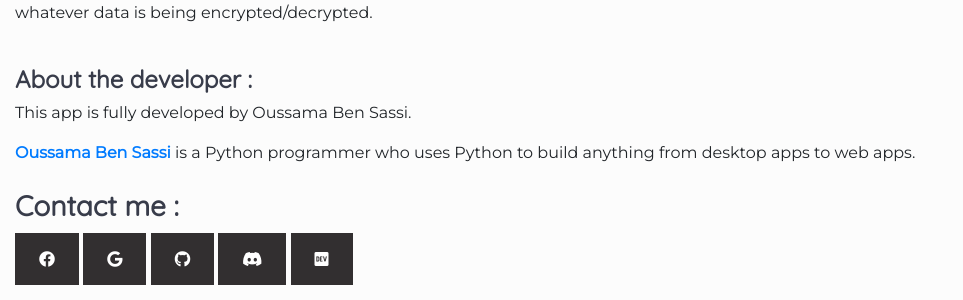
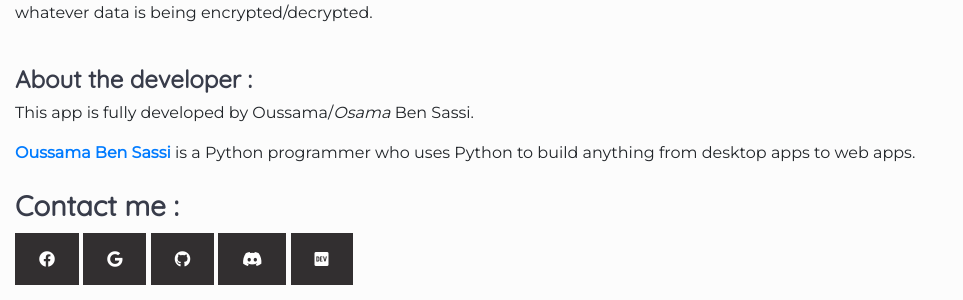
Before and after one commit to Oussama1403/Encipherr, a Flask app: page /about in a window 1280 px wide. Shown: the part 240-540 px from the top of the page, without its empty margins (0-963 px from the left). Run offline with Flask 2, Linux system fonts and the light colour scheme; some libraries are stand-ins or nearby versions.

Commit message:
minor change

```diff
--- a/templates/about.html
+++ b/templates/about.html
@@ -24,7 +24,7 @@
 				About the developer :
 			</h4>
 			<p>
-				This app is fully developed by Oussama Ben Sassi.
+				This app is fully developed by Oussama/<i>Osama</i> Ben Sassi.
 			</p>
 			<div>
 				<a href="https://github.com/Oussama1403"><span style="font-weight: 700">Oussama Ben Sassi</span></a> is a Python programmer who uses Python to build anything from desktop apps to web apps.
```
